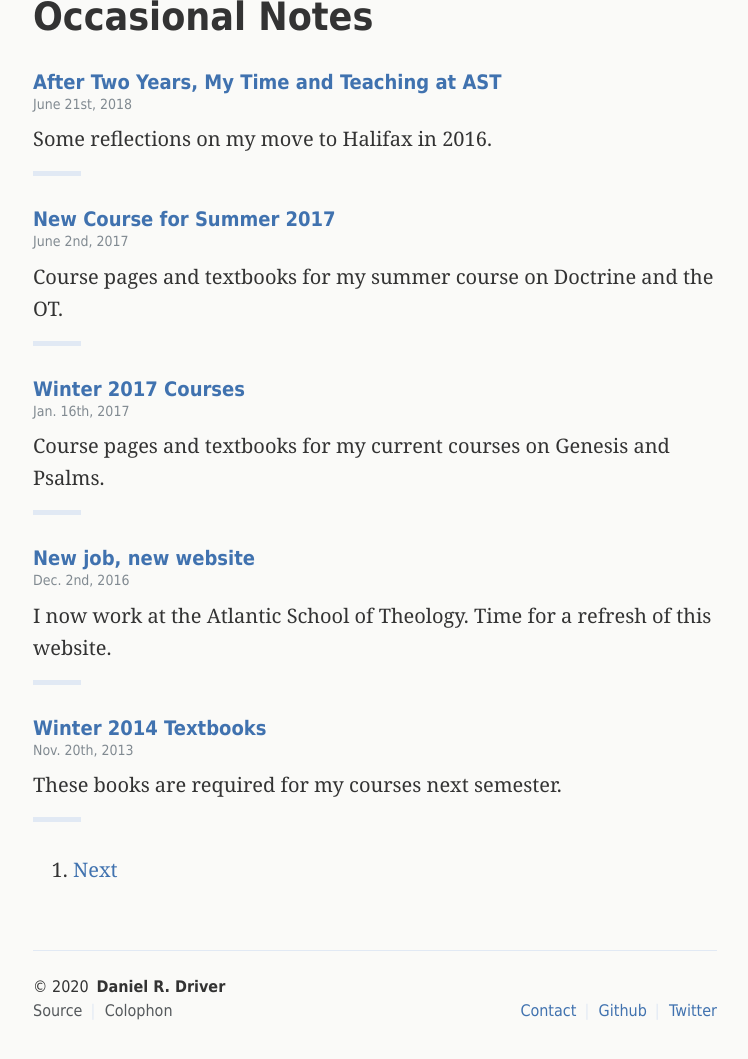
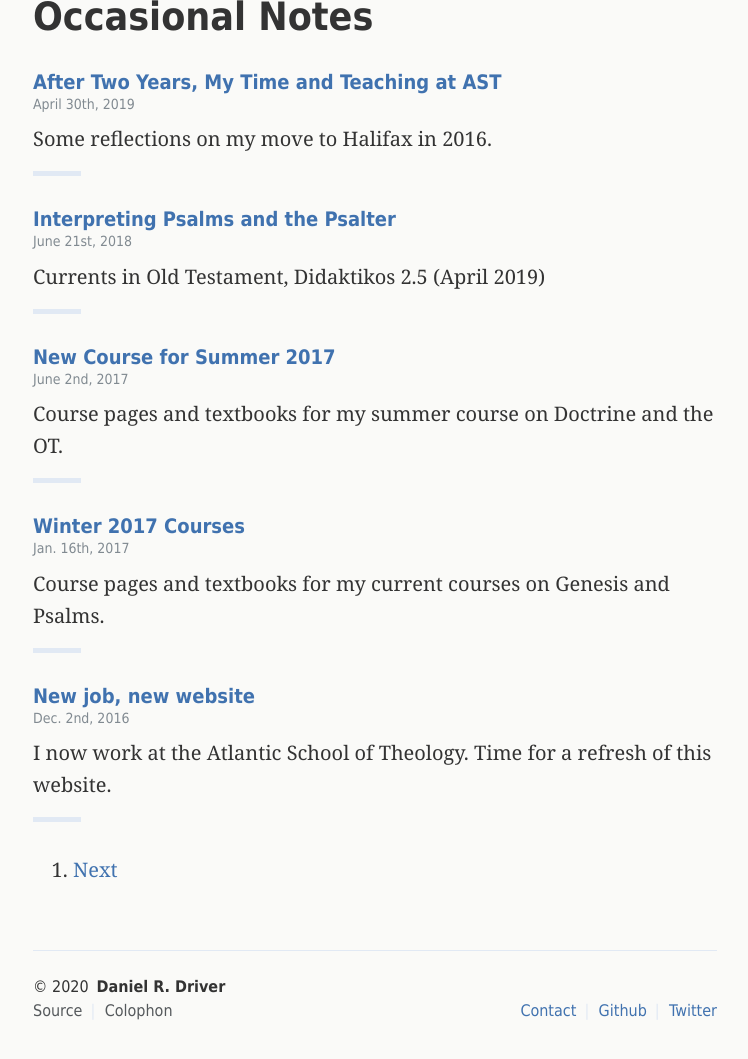
Before and after one commit to danieldriver/danieldriver.github.io, a Jekyll site: the page built from notes/index.html, in a window 1280 px wide, cut to the strip 104-1223 px from the top of the page. Shown: the top 1059 px of the strip, without its empty margins (265-1013 px from the left). Built offline with Jekyll 4.4.1, drawn with Linux system fonts in a browser that asks for light colours; a script that is not in the unit is left out; the list of posts is cut into pages by our own code; some of the changed lines change nothing that is shown.

Commit message:
post Didaktikos 2019 article on Psalms and Psalter

```diff
--- a/_posts/2018-06-21-after-two-years.md
+++ b/_posts/2018-06-21-after-two-years.md
@@ -1,105 +1,108 @@
 ---
-title: After Two Years, My Time and Teaching at AST
-desc: Some reflections on my move to Halifax in 2016.
+title: Interpreting Psalms and the Psalter
+desc: Currents in Old Testament, Didaktikos 2.5 (April 2019)
 ---
 
-It is the summer solstice today, and it has been just about two years
-since my family and I decided we would move to Halifax so that I could
-take a new job at the Atlantic School of Theology. I thought I would
-take a few minutes of this long day to reflect on my time and teaching
-in a different place.
+When I teach the psalms, I want students to encounter two major currents
+in psalms research: the historical profile of individual psalms in
+interpretation, and the contours of the Psalter as a whole. Work on the
+former appears above all in specialized studies in reception history,
+which commonly trace the effects of single psalms as they have supported
+Jewish and Christian faith in diverse settings, including biblical
+times, rabbinic and patristic periods, the Middle Ages, the Reformation,
+the Enlightenment, and so on down to the present. Work on the latter,
+which we might file under canonical shape and shaping, is well
+represented by things like the Psalms Section of the Society for
+Biblical Literature. Unfortunately, very little work has been done at
+the intersection of these two areas of study. Even in the superb
+commentary of Hossfeld and Zenger,[^fn1] final remarks on the “Context,
+Reception, and Significance” of each psalm often read as detachable
+postscripts to the leading analysis.
 
-Since arriving at AST in August 2016, I have been quite happy to bring
-past professional experiences to bear on similar work in a new setting.
-As an academic, I have been responsible for the same subject matter in
-teaching and research as I was in Toronto for eight years. However, the
-specific requirements of this postgraduate context have given me an
-opportunity to reconsider both my pedagogy and my research goals.
+Since it is not clear whether these two areas are more than incidentally
+connected in the literature, how should one bring them together in the
+classroom? To introduce more recent debate, one might start with the
+Psalms video produced by the good people of The Bible Project and then
+move on to current essays like those in a useful volume edited by Nancy
+deClaissé-Walford.[^fn2] Most students are soon persuaded that the
+Psalter’s order and arrangement have a bearing on the interpretation of
+individual psalms, at least in some cases.
 
-For example, in my past work with undergraduates, I developed some
-twenty distinct courses introducing young students to biblical languages
-and literature. However, it was immediately obvious that this material
-would have to be adapted to suit an environment focussed on MA and MDiv
-candidates, with a significant number of mature students, many but not
-all of whom are pursuing vocations in ministry. I have genuinely enjoyed
-the chance to revisit the question audience for the field of knowledge I
-strive to control and communicate.
+In parallel, one might also present Jason Byassee’s thesis that the
+church today should read the Psalms like Augustine did in the fifth
+century, work through parts of Augustine’s monumental commentary, and
+then progress to a broader reception-historical study of select psalms,
+perhaps as modeled by Susan Gillingham on Psalms 1, 2, and 8.[^fn3] This
+approach, too, can be rewarding, although in my experience teaching at
+the undergraduate and graduate levels, Byassee is a hard sell and
+Gillingham is a hard slog. I have had rather more success asking
+students to study and report on the exegesis of important commentators
+from the past. Some of my favorite moments in any class have come while
+discussing a psalm with people who learn to speak for Diodore of Tarsus,
+Cassiodorus, or the Midrash Tehillim; Aquinas or Rashi; Erasmus or
+Luther; Hengstenberg or Gunkel. Such a seminar yields wonderfully rich
+and surprising results. Ancient voices are often at least as compelling
+as modern ones, even though it is doubtful that any of them could be
+revived completely enough to vanquish modern criticism, as a few
+theologians now seem to hope.
 
-AST has given ample opportunity, too, to design entirely new courses.
-One of the most exciting avenues here has been the integration of
-theological disciplines. As the only full-time faculty member in my
-subject area, I cannot afford to work in isolation. Thus I was heartened
-by the student response to an interdisciplinary seminar I offered last
-summer, cross-listed as HB and ST, on the relationship of [Christian
-Doctrine and the Old Testament][3001]. Or again, I am full of
-anticipation about an upcoming course, cross-listed as ST and HB, on
-[The Eucharist in Ecumenical Perspective][3101]. The idea for it was
-prompted by a seminar George Hunsinger held in Halifax last year, before
-the larger [Paul Wattson Lecture][lecture], but the idea only found legs
-in conversation with my new colleagues. As in days of yore at this
-ecumenical university, this new course will be co-taught by faculty
-members representing different founding parties (ACC and RCC) and
-different disciplines (Bible and Theology). In situations like these,
-innovation can flourish.
+How much contact is there in the Venn diagram of Set A (the shape and
+shaping of the Psalter) and Set B (the historical reception of psalms)?
+In some scholarship, the answer is “none whatsoever.” There are some who
+treat Set A as if its circumference inscribed the entire field, and
+those whose prioritization of the ancient in Set B excludes newer
+theories of interpretation. Sometimes the gap is ideological, but mostly
+it stems from the limits of individual human interest and disciplinary
+competence. As Rolf Jacobson observed in 2014, after outlining prospects
+for work in Set A,
+> It is time to integrate and test what we know about how the
+> communities were actually reading the psalms with theories about what
+> the final form “means.” Are there any congruencies or incongruences
+> between how the New Testament, Qumran, and other first-century Jewish
+> communities were actually interpreting the psalms and the canonical
+> theories about what the Psalter’s final form means? Were any of these
+> readers who were approaching the Psalter as a “book” and interpreting
+> in the psalms with anything like what we call “plot” or
+> “characterization”?[^fn4]
+Jacobson’s timing was poor, since by 2013 Gillingham had already
+produced a substantial answer to that line of questions, demonstrating
+how reception history offers an important and neglected control for the
+current debate. Since then, she has pressed that insight even
+further.[^fn5]
 
-Beyond the classroom, I have found that my situation in Halifax is one
-where organic links arise between the various tasks of teaching,
-research, and service, and my life in the local church. Up to now I have
-taken several opportunities to speak about my research, or to develop
-different kinds of material related to it, in ways that connect academy
-and church and community. I am convinced that these local connections
-have enhanced my work at AST thus far. I am hopeful that the synergy can
-continue for years to come.
+One of the happiest convergences between new and old involves Gregory of
+Nyssa, whose fourth-century treatise on psalm titles attends to the
+sequence and flow of psalms in the (Greek) canonical Psalter. Gregory’s
+approach was well-grounded but by no means universal in antiquity. Some
+at Antioch even rejected the psalm titles as spurious. For Gregory,
+however, the beatific scope of the Psalter is opened up by Psalm 1 and
+purposefully brought through five sections to its proper *telos* in
+Psalm 150.[^fn6] Gregory thereby anticipates Bernd Janowski’s apt
+description of the Psalter as “a temple of words.”[^fn7]
 
-[3001]: http://danieldriver.com/courses/hbst-3001/
-[3101]: http://danieldriver.com/courses/sthb-3101/
-[lecture]: http://www.astheology.ns.ca/con-ed/paul-wattson-lecture.html
+Studying the work of both together—Janowski and Gregory in this example,
+or, more broadly speaking, Set A duly informed by Set B—should remind us
+that innovation may sometimes only rediscover and enrich what has
+already long been known. While contact between the two areas can be
+thin, it is enough to compel study of the Psalter as a book with
+overlapping literary- and reception-historical contours. Ultimately, to
+ignore either view is to refuse binocular vision.
 
-<!--
-Details from the 2017 Paul Wattson events, before the event website gets
-updated:
+Note: This short piece appeared in the Currents in Old Testament column
+of [*Didaktikos*](https://didaktikosjournal.com) 2.5 (April 2019): 45–46.
+[View or print it as a PDF.](/assets/pdf/publications/Driver_2019a.pdf)
+It is reproduced and archived here with permission.
 
-Paul Wattson Lecture
+[^fn1]: Frank-Lothar Hossfeld and Erich Zenger, *Psalms 2: A Commentary on Psalms 51–100 and Psalms 3: A Commentary on Psalms 101–150*, Hermeneia (Minneapolis: Fortress, 2005, 2011).
 
-Justification by Faith: A Protestant Statement and a Catholic Response
+[^fn2]: Published November 17, 2015, [https://youtu.be/j9ph NEaPrv8](https://youtu.be/j9ph NEaPrv8); Nancy L. deClaissé-Walford, ed., *The Shape and Shaping of the Book of Psalms: The Current State of Scholarship*, AIL 20 (Atlanta: SBL, 2014).
 
-Friday, October 27, 2017
-7 p.m.
-Saint Mary's University
-Scotiabank Conference Theatre
-Sobey Building
-903 Robie Street, Halifax, NS
+[^fn3]: Jason Byassee, *Praise Seeking Understanding: Reading the Psalms with Augustine* (Grand Rapids: Eerdmans, 2007); Susan Gillingham, *Psalms Through the Centuries, Volume One* (Oxford: Wiley-Blackwell, 2008) and *A Journey of Two Psalms: The Reception of Psalms 1 and 2 in Jewish and Christian Tradition* (Oxford: Oxford University Press, 2013).
 
-Guest Speaker
-George Hunsinger
-McCord Professor of Systematic Theology
-Princeton Theological Seminary
+[^fn4]: Rolf A. Jacobson, “Imagining the Future of Psalms Studies,” in deClaisseé-Walford, *Shape and Shaping*, 237.
 
-About the speaker:
+[^fn5]: Susan Gillingham, *Psalms Through the Centuries, Volume Two: A Reception History Commentary on Psalms 1–72* (Oxford: Wiley-Blackwell, 2018).
 
-George Hunsinger is the McCord Professor of Systematic Theology at
-Princeton Theological Seminary. He earned his degrees at Stanford,
-Harvard and Yale. A leading expert on Karl Barth, he was the 2010
-recipient of the international Karl Barth Prize. He serves as an
-ordained Presbyterian minister, the founder of the National Religious
-Campaign Against Torture (2006), and was a delegate to the official
-Reformed/Roman Catholic International Dialogue (2011-2016). His book The
-Beatitudes (Paulist Press, 2015) was awarded First Place in Spirituality
-by the Catholic Press Association of the U.S. and Canada. He is
-currently writing a theological commentary on Philippians.
+[^fn6]: Ronald E. Heine, *Gregory of Nyssa’s Treatise on the Inscriptions of the Psalms: Introduction, Translation, and Notes* (Oxford: Clarendon, 1995), 95–96.
 
-About the series:
-
-This lecture is brought to Halifax by the Franciscan Friars of the
-Atonement, and AST is pleased to be a sponsor, in cooperation with Saint
-Mary's University. The evening lecture and afternoon seminar honour the
-memory of the Rev. Paul James Francis Wattson, S.A. (1863-1940), founder
-of the Franciscan Friars of the Atonement and pioneer for the cause of
-Christian unity. Begun in 1974 at the Catholic University of America in
-Washington, D.C., the lectures were expanded to the University of San
-Francisco in 1980 and in 1995 to AST. These lectures bring in an
-international leader in the field of ecumenism to speak on a current
-ecumenical topic. Because of its long history of ecumenical cooperation,
-AST was selected by the Atonement Friars as the Atlantic Canadian venue
-for this series.
- -->
+[^fn7]: Bernd Janowski, “Ein Tempel aus Worten: Zur theologischen Architektur des Psalters,” in *The Composition of the Book of Psalms*, ed. Erich Zenger, BETL 238 (Leuven: Peeters, 2010), 279–306.
--- /dev/null
+++ b/_posts/2019-04-30-after-two-years copy.md
@@ -0,0 +1,105 @@
+---
+title: After Two Years, My Time and Teaching at AST
+desc: Some reflections on my move to Halifax in 2016.
+---
+
+It is the summer solstice today, and it has been just about two years
+since my family and I decided we would move to Halifax so that I could
+take a new job at the Atlantic School of Theology. I thought I would
+take a few minutes of this long day to reflect on my time and teaching
+in a different place.
+
+Since arriving at AST in August 2016, I have been quite happy to bring
+past professional experiences to bear on similar work in a new setting.
+As an academic, I have been responsible for the same subject matter in
+teaching and research as I was in Toronto for eight years. However, the
+specific requirements of this postgraduate context have given me an
+opportunity to reconsider both my pedagogy and my research goals.
+
+For example, in my past work with undergraduates, I developed some
+twenty distinct courses introducing young students to biblical languages
+and literature. However, it was immediately obvious that this material
+would have to be adapted to suit an environment focussed on MA and MDiv
+candidates, with a significant number of mature students, many but not
+all of whom are pursuing vocations in ministry. I have genuinely enjoyed
+the chance to revisit the question audience for the field of knowledge I
+strive to control and communicate.
+
+AST has given ample opportunity, too, to design entirely new courses.
+One of the most exciting avenues here has been the integration of
+theological disciplines. As the only full-time faculty member in my
+subject area, I cannot afford to work in isolation. Thus I was heartened
+by the student response to an interdisciplinary seminar I offered last
+summer, cross-listed as HB and ST, on the relationship of [Christian
+Doctrine and the Old Testament][3001]. Or again, I am full of
+anticipation about an upcoming course, cross-listed as ST and HB, on
+[The Eucharist in Ecumenical Perspective][3101]. The idea for it was
+prompted by a seminar George Hunsinger held in Halifax last year, before
+the larger [Paul Wattson Lecture][lecture], but the idea only found legs
+in conversation with my new colleagues. As in days of yore at this
+ecumenical university, this new course will be co-taught by faculty
+members representing different founding parties (ACC and RCC) and
+different disciplines (Bible and Theology). In situations like these,
+innovation can flourish.
+
+Beyond the classroom, I have found that my situation in Halifax is one
+where organic links arise between the various tasks of teaching,
+research, and service, and my life in the local church. Up to now I have
+taken several opportunities to speak about my research, or to develop
+different kinds of material related to it, in ways that connect academy
+and church and community. I am convinced that these local connections
+have enhanced my work at AST thus far. I am hopeful that the synergy can
+continue for years to come.
+
+[3001]: http://danieldriver.com/courses/hbst-3001/
+[3101]: http://danieldriver.com/courses/sthb-3101/
+[lecture]: http://www.astheology.ns.ca/con-ed/paul-wattson-lecture.html
+
+<!--
+Details from the 2017 Paul Wattson events, before the event website gets
+updated:
+
+Paul Wattson Lecture
+
+Justification by Faith: A Protestant Statement and a Catholic Response
+
+Friday, October 27, 2017
+7 p.m.
+Saint Mary's University
+Scotiabank Conference Theatre
+Sobey Building
+903 Robie Street, Halifax, NS
+
+Guest Speaker
+George Hunsinger
+McCord Professor of Systematic Theology
+Princeton Theological Seminary
+
+About the speaker:
+
+George Hunsinger is the McCord Professor of Systematic Theology at
+Princeton Theological Seminary. He earned his degrees at Stanford,
+Harvard and Yale. A leading expert on Karl Barth, he was the 2010
+recipient of the international Karl Barth Prize. He serves as an
+ordained Presbyterian minister, the founder of the National Religious
+Campaign Against Torture (2006), and was a delegate to the official
+Reformed/Roman Catholic International Dialogue (2011-2016). His book The
+Beatitudes (Paulist Press, 2015) was awarded First Place in Spirituality
+by the Catholic Press Association of the U.S. and Canada. He is
+currently writing a theological commentary on Philippians.
+
+About the series:
+
+This lecture is brought to Halifax by the Franciscan Friars of the
+Atonement, and AST is pleased to be a sponsor, in cooperation with Saint
+Mary's University. The evening lecture and afternoon seminar honour the
+memory of the Rev. Paul James Francis Wattson, S.A. (1863-1940), founder
+of the Franciscan Friars of the Atonement and pioneer for the cause of
+Christian unity. Begun in 1974 at the Catholic University of America in
+Washington, D.C., the lectures were expanded to the University of San
+Francisco in 1980 and in 1995 to AST. These lectures bring in an
+international leader in the field of ecumenism to speak on a current
+ecumenical topic. Because of its long history of ecumenical cooperation,
+AST was selected by the Atonement Friars as the Atlantic Canadian venue
+for this series.
+ -->
```
